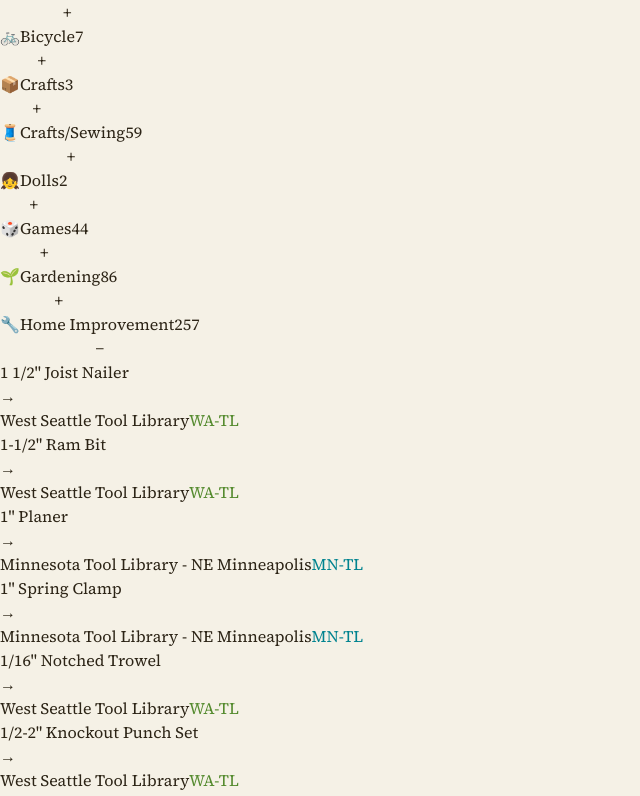
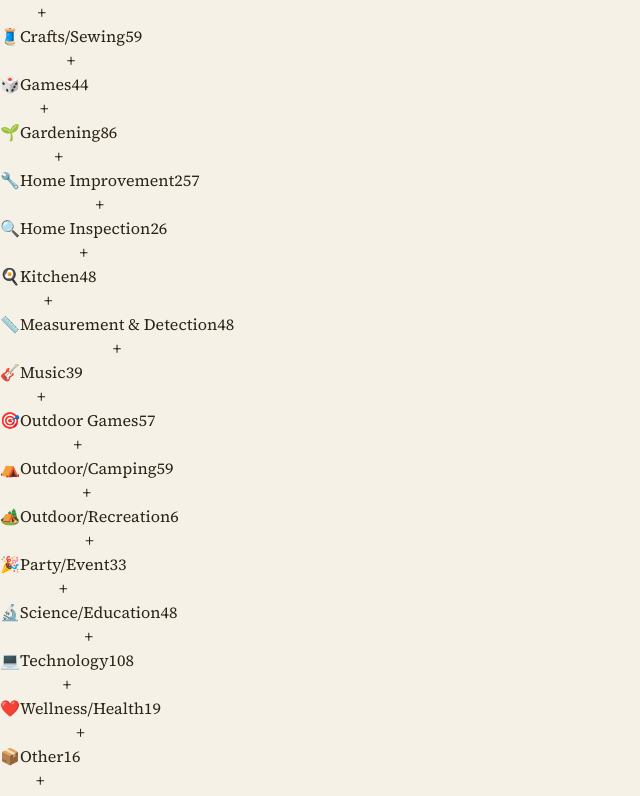
Before and after one commit to daaronr/ma-library-of-things, a React (Vite) app: page / in a window 1280 px wide. Shown: the part 841-1637 px from the top of the page, without its empty margins (0-640 px from the left). Built offline with nearby package versions, Linux system fonts and the light colour scheme.

Commit message:
Start categories collapsed + combine small categories into Other

```diff
--- a/src/components/ItemList.jsx
+++ b/src/components/ItemList.jsx
@@ -2,10 +2,12 @@
 import ItemCard from './ItemCard';
 import { getCategoryIcon } from '../utils/categories';
 
+// Minimum items for a category to have its own section
+const MIN_CATEGORY_SIZE = 5;
+
 export default function ItemList({ items, viewMode = 'category' }) {
-  const [expandedCategories, setExpandedCategories] = useState(
-    new Set(['Home Improvement', 'Technology', 'Outdoor/Camping'])
-  );
+  // Start with all categories collapsed
+  const [expandedCategories, setExpandedCategories] = useState(new Set());
 
   const toggleCategory = (category) => {
     setExpandedCategories(prev => {
@@ -19,13 +21,40 @@
     });
   };
 
-  const expandAll = () => {
-    const allCategories = [...new Set(items.map(i => i.category))];
-    setExpandedCategories(new Set(allCategories));
+  const expandAll = (categories) => {
+    setExpandedCategories(new Set(categories));
   };
 
   const collapseAll = () => {
     setExpandedCategories(new Set());
+  };
+
+  // Group by category, combining small ones into "Other"
+  const groupItems = (items) => {
+    const initial = items.reduce((acc, item) => {
+      const cat = item.category || 'Other';
+      if (!acc[cat]) acc[cat] = [];
+      acc[cat].push(item);
+      return acc;
+    }, {});
+
+    // Find small categories and combine into "Other"
+    const grouped = {};
+    const otherItems = [];
+
+    Object.entries(initial).forEach(([cat, catItems]) => {
+      if (catItems.length < MIN_CATEGORY_SIZE) {
+        otherItems.push(...catItems);
+      } else {
+        grouped[cat] = catItems;
+      }
+    });
+
+    if (otherItems.length > 0) {
+      grouped['Other'] = otherItems;
+    }
+
+    return grouped;
   };
 
   if (viewMode === 'list') {
@@ -38,22 +67,20 @@
     );
   }
 
-  // Group by category
-  const grouped = items.reduce((acc, item) => {
-    const cat = item.category || 'Other';
-    if (!acc[cat]) acc[cat] = [];
-    acc[cat].push(item);
-    return acc;
-  }, {});
-
-  const sortedCategories = Object.keys(grouped).sort();
+  const grouped = groupItems(items);
+  const sortedCategories = Object.keys(grouped).sort((a, b) => {
+    // Put "Other" at the end
+    if (a === 'Other') return 1;
+    if (b === 'Other') return -1;
+    return a.localeCompare(b);
+  });
 
   return (
     <div>
       {/* Expand/Collapse controls */}
       <div className="flex justify-end gap-4 mb-4 text-sm font-mono">
         <button
-          onClick={expandAll}
+          onClick={() => expandAll(sortedCategories)}
           className="text-[#8B4513] hover:underline uppercase tracking-wider"
         >
           Expand all
```
